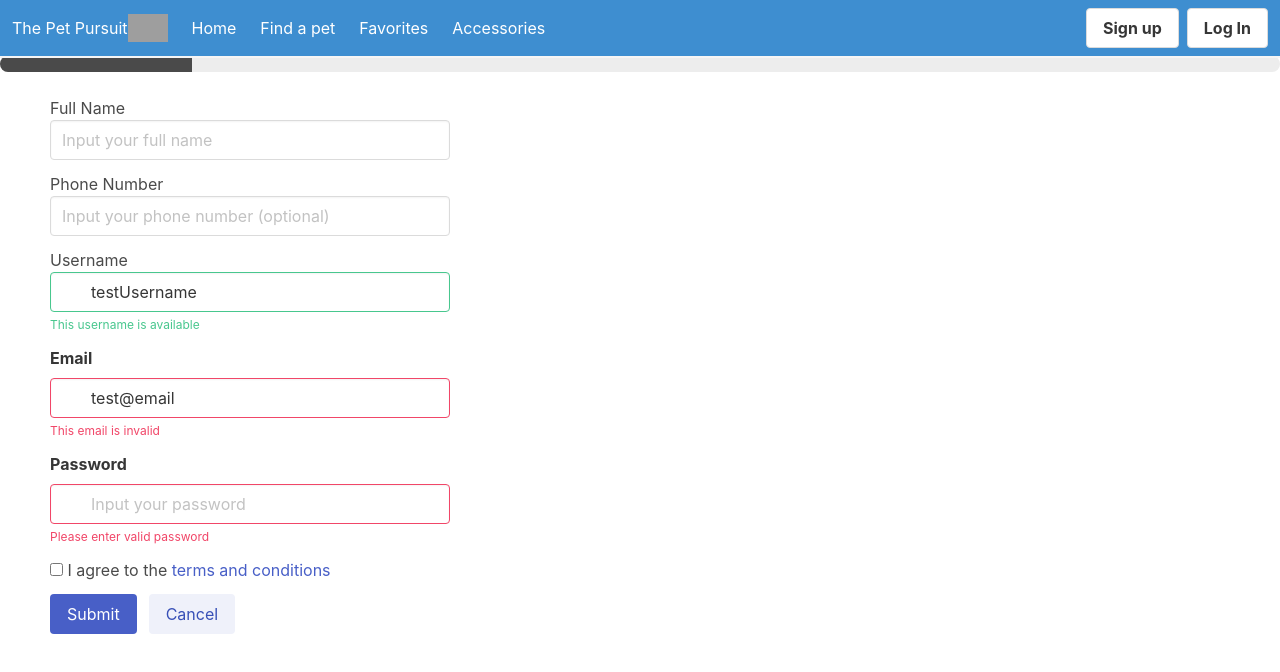
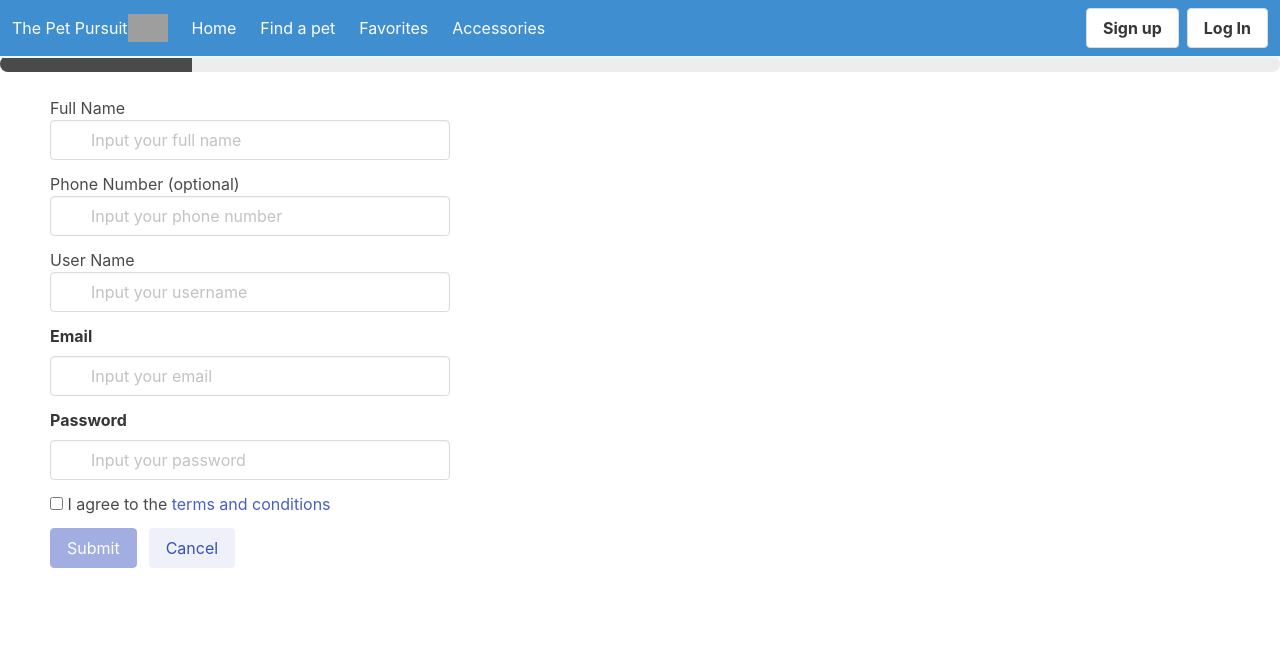
Before and after one commit to p134c0d3/the-pet-pursuit, an Angular app: page /sign-up in a window 1280 px wide. Shown: the top 672 px of the page. Built offline with nearby package versions, Linux system fonts and the light colour scheme; grey boxes are pictures that could not be loaded.

Commit message:
added input validating

```diff
--- a/src/app/sign-up/sign-up.component.html
+++ b/src/app/sign-up/sign-up.component.html
@@ -1,10 +1,11 @@
 <form (ngSubmit)="onSignup(f)" #f="ngForm">
   <div class="field">
     <label class="lable">Full Name</label>
-    <div class="control">
+    <div class="control has-icons-left has-icons-right">
       <input
         type="text"
         name="fullname"
+        ngModel
         class="input"
         placeholder="Input your full name"
         required
@@ -13,79 +14,82 @@
   </div>
 
   <div class="field">
-    <label class="lable">Phone Number</label>
-    <div class="control">
+    <label class="lable">Phone Number (optional)</label>
+    <div class="control has-icons-left has-icons-right">
       <input
         type="text"
         name="phone"
+        ngModel
         class="input"
-        placeholder="Input your phone number (optional)"
+        placeholder="Input your phone number"
       />
     </div>
   </div>
 
   <div class="field">
-    <label class="lable">Username</label>
+    <label class="lable">User Name</label>
     <div class="control has-icons-left has-icons-right">
       <input
         type="text"
         name="username"
-        class="input is-success"
+        ngModel
+        class="input"
         placeholder="Input your username"
         required
-        value="testUsername"
       />
-      <span class="icon is-small is-left">
+      <!-- <span class="icon is-small is-left">
         <i class="fas fa-user"></i>
       </span>
       <span class="icon is-small is-right">
         <i class="fas fa-check"></i>
-      </span>
+      </span> -->
     </div>
-    <p class="help is-success">This username is available</p>
+    <!-- <p class="help is-success">This username is available</p> -->
   </div>
 
   <div class="field">
     <label class="label">Email</label>
     <div class="control has-icons-left has-icons-right">
       <input
-        class="input is-danger"
+        class="input"
         type="email"
         name="email"
+        ngModel
         placeholder="Input your email"
         required
+        email
         minlength="6"
-        value="test@email"
       />
-      <span class="icon is-small is-left">
+      <!-- <span class="icon is-small is-left">
         <i class="fas fa-envelope"></i>
       </span>
       <span class="icon is-small is-right">
         <i class="fas fa-exclamation-triangle"></i>
-      </span>
+      </span> -->
     </div>
-    <p class="help is-danger">This email is invalid</p>
+    <!-- <p class="help is-danger">This email is invalid</p> -->
   </div>
 
   <div class="field">
     <label class="label">Password</label>
     <div class="control has-icons-left has-icons-right">
       <input
-        class="input is-danger"
+        class="input"
         type="password"
         name="password"
+        ngModel
         placeholder="Input your password"
         required
         minlength="8"
       />
-      <span class="icon is-small is-left">
+      <!-- <span class="icon is-small is-left">
         <i class="fas fa-envelope"></i>
       </span>
       <span class="icon is-small is-right">
         <i class="fas fa-exclamation-triangle"></i>
-      </span>
+      </span> -->
     </div>
-    <p class="help is-danger">Please enter valid password</p>
+    <!-- <p class="help is-danger">Please enter valid password</p> -->
   </div>
 
   <div class="field">
@@ -99,7 +103,9 @@
 
   <div class="field is-grouped">
     <div class="control">
-      <button class="button is-link">Submit</button>
+      <button class="button is-link" type="submit" [disabled]="!f.valid">
+        Submit
+      </button>
     </div>
     <div class="control">
       <button class="button is-link is-light">Cancel</button>
--- a/src/app/sign-up/sign-up.component.scss
+++ b/src/app/sign-up/sign-up.component.scss
@@ -6,3 +6,7 @@
 .control {
   max-width: 400px;
 }
+
+.ng-invalid .ng-touched {
+  border: 1px solid red;
+}
```
